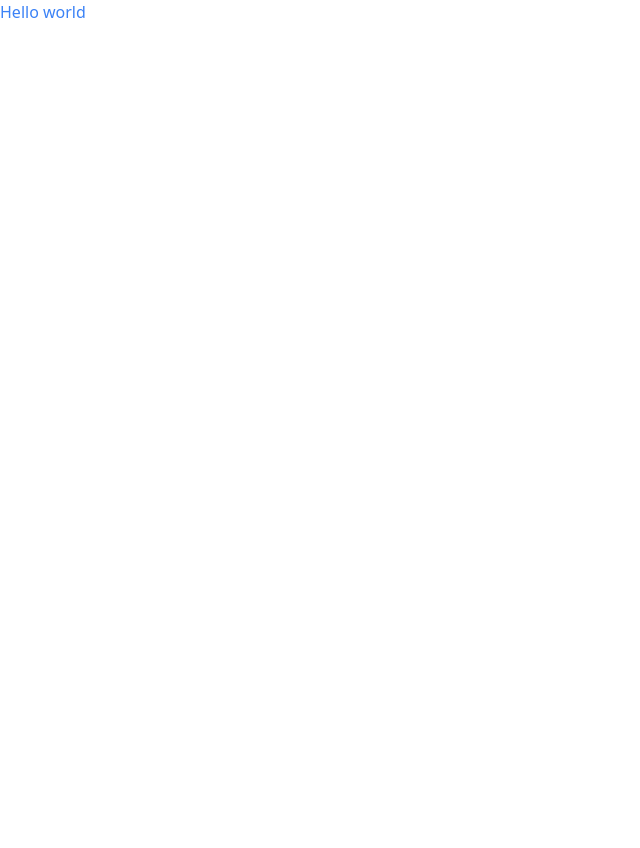
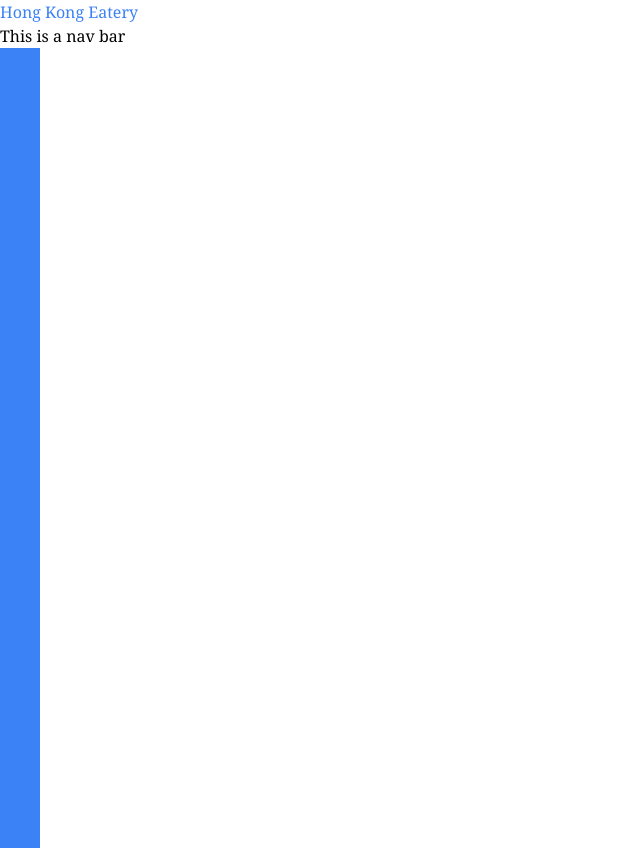
Before and after one commit to Collin-Lung/HongKongEatery, a website: page public/index.html in a window 1280 px wide. Shown: the whole page, without its empty margins (0-640 px from the left). Before the commit the page ends 800 px from the top, so only its background shows below. Drawn offline with Linux system fonts and the light colour scheme.

Commit message:
Start learning how to create the nav bar

```diff
--- a/public/index.html
+++ b/public/index.html
@@ -6,7 +6,18 @@
   <title>Hong Kong Eatery</title>
   <link rel="stylesheet" href="styles.css">
 </head>
-<body>
-  <h1 class="text-blue-500">Hello world</h1>
+<body class="font-serif">
+  <h1 class="text-blue-500">
+    Hong Kong Eatery
+  </h1>
+
+  <nav>
+    This is a nav bar
+  </nav>
+
+  <main>
+    <div class="bg-blue-500 h-screen w-10"></div>
+  </main>
+
 </body>
 </html>
```
Also changed, not shown: cotewebsite.txt (renamed from cote-korean-steakhouse.txt), public/styles.css.
